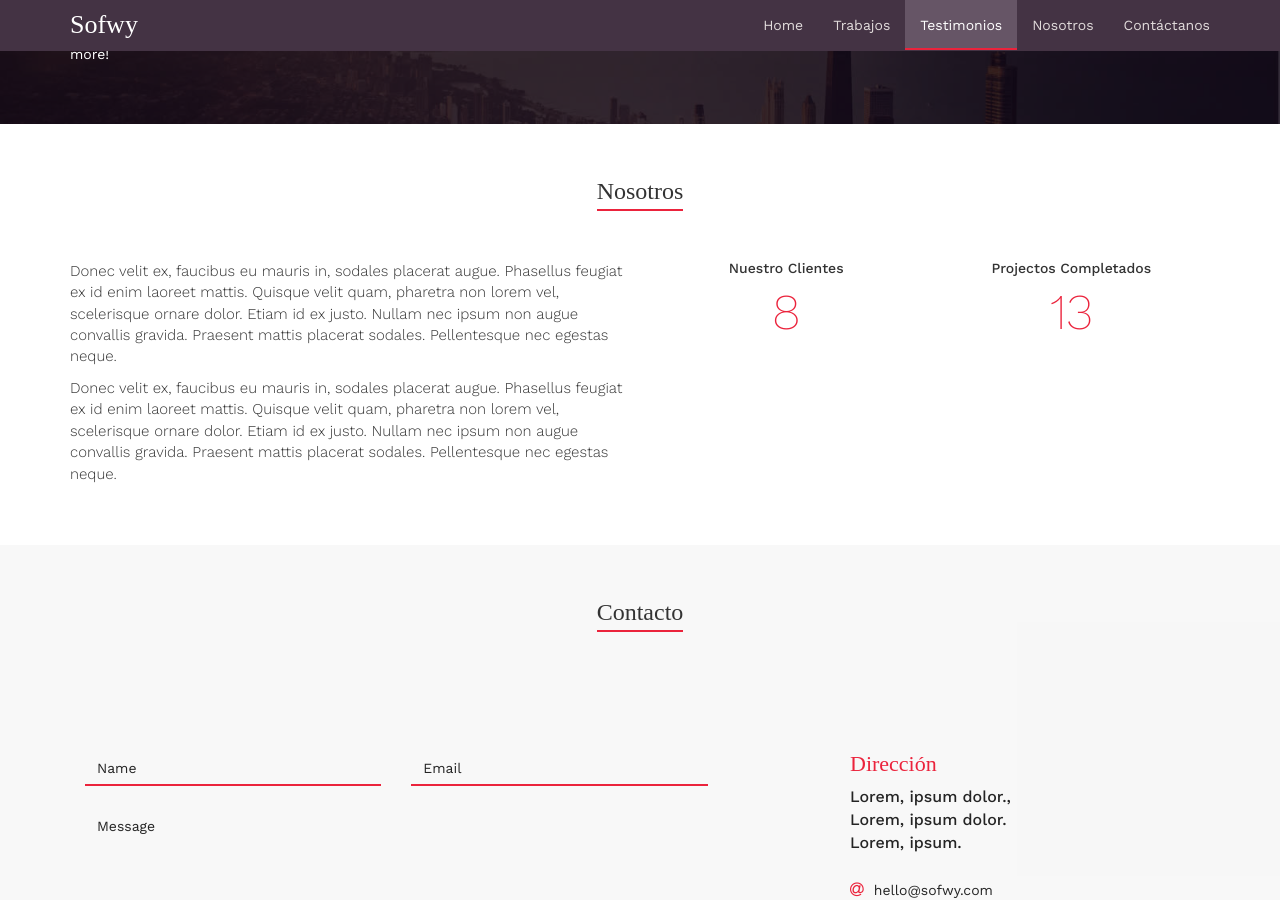
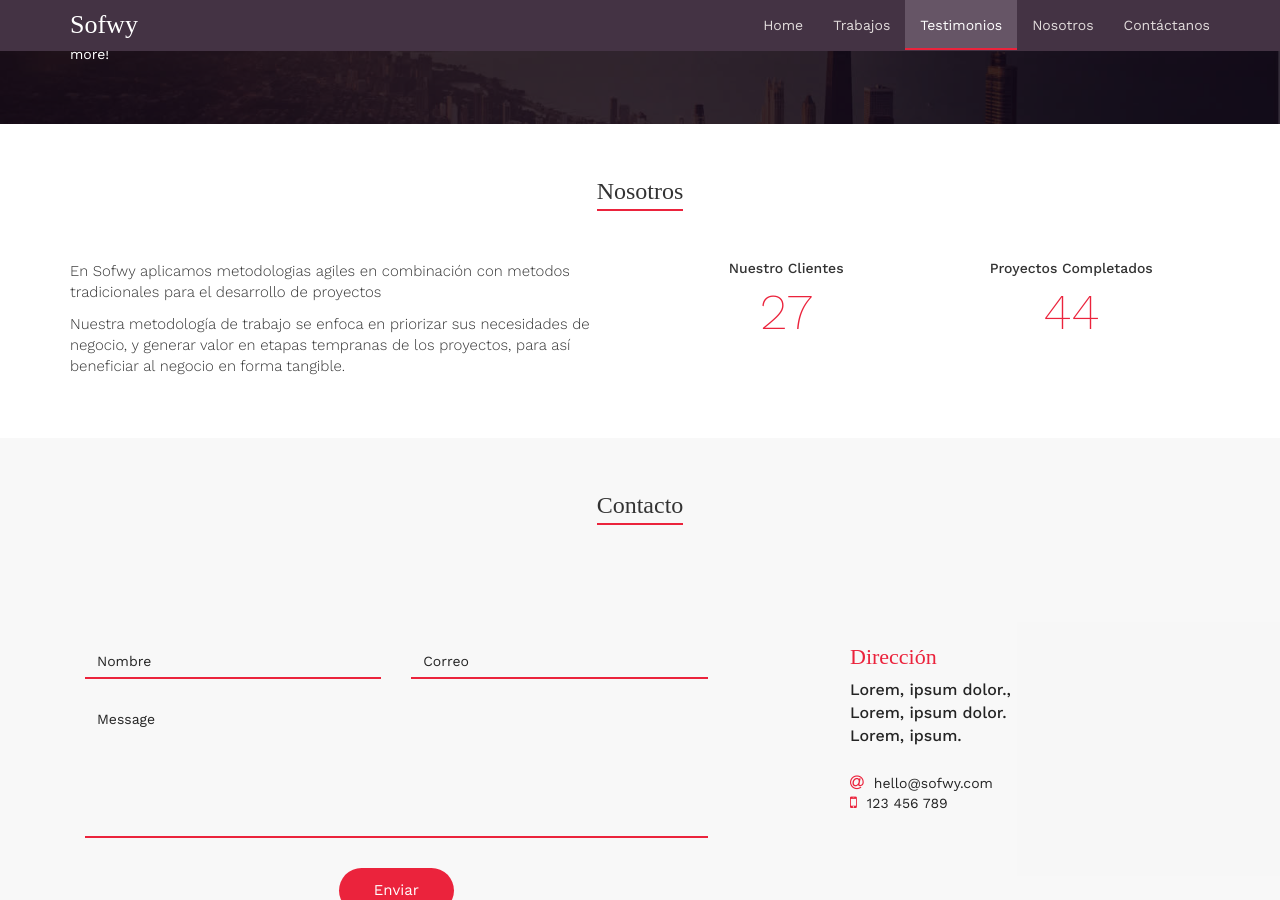
Before and after one commit to SHULK1033/sofwy-page, a Jekyll site: the page built from pages/index.md, in a window 1280 px wide and 900 px high, scrolled down 2427 px. Built offline with Jekyll 4.4.1, drawn with Linux system fonts in a browser that asks for light colours; some web fonts are replaced.

Commit message:
ajustes sobre nosotros y se agrega validacion de form

```diff
--- a/_includes/about.html
+++ b/_includes/about.html
@@ -6,28 +6,29 @@
             </div>
             <div class="col-md-6">
                 <div class="about-text">
-                    <p>Donec velit ex, faucibus eu mauris in, sodales placerat augue. Phasellus feugiat ex id enim
-                        laoreet mattis. Quisque velit quam, pharetra non lorem vel, scelerisque ornare dolor. Etiam id
-                        ex justo. Nullam nec ipsum non augue convallis gravida. Praesent mattis placerat sodales.
-                        Pellentesque nec egestas neque. </p>
-                    <p>Donec velit ex, faucibus eu mauris in, sodales placerat augue. Phasellus feugiat ex id enim
-                        laoreet mattis. Quisque velit quam, pharetra non lorem vel, scelerisque ornare dolor. Etiam id
-                        ex justo. Nullam nec ipsum non augue convallis gravida. Praesent mattis placerat sodales.
-                        Pellentesque nec egestas neque. </p>
+                    <p>
+                        En Sofwy aplicamos metodologias agiles en combinación con metodos tradicionales para el
+                        desarrollo de proyectos
+                    </p>
+
+                    <p>
+                        Nuestra metodología de trabajo se enfoca en priorizar sus necesidades de negocio, y generar
+                        valor en etapas tempranas de los proyectos, para así beneficiar al negocio en forma tangible.
+                    </p>
                 </div>
             </div>
             <div class="col-md-6">
                 <div class="col-md-6 col-sm-6 col-xs-6 block">
                     <div class="counter-item text-center">
                         <h5>Nuestro Clientes</h5>
-                        <div class="timer" data-from="0" data-to="55" data-speed="5000" data-refresh-interval="50">
+                        <div class="timer" data-from="0" data-to="55" data-speed="1500" data-refresh-interval="50">
                         </div>
                     </div>
                 </div>
                 <div class="col-md-6 col-sm-6 col-xs-6">
                     <div class="counter-item text-center">
-                        <h5>Projectos Completados</h5>
-                        <div class="timer" data-from="0" data-to="88" data-speed="5000" data-refresh-interval="50">
+                        <h5>Proyectos Completados</h5>
+                        <div class="timer" data-from="0" data-to="88" data-speed="1500" data-refresh-interval="50">
                         </div>
                     </div>
                 </div>
--- a/_includes/contact-form.html
+++ b/_includes/contact-form.html
@@ -8,18 +8,18 @@
             </div>
             <div class="col-md-7 col-sm-offset-0 col-sm-6 col-xs-offset-1 col-xs-10">
                 <div class="contact-form">
-                    <form role="form">
+                    <form role="form" novalidate id="contact-form">
                         <div class="col-md-6">
-                            <input type="text" class="form-control" id="name" placeholder="Name">
+                            <input type="text" class="form-control" id="name" name="name" placeholder="Nombre" required>
                         </div>
                         <div class="col-md-6">
-                            <input type="email" class="form-control" id="email" placeholder="Email">
+                            <input type="email" class="form-control" id="email" name="email" placeholder="Correo" required>
                         </div>
                         <div class="col-md-12">
-                            <textarea class="form-control" placeholder="Message" rows="6"></textarea>
+                            <textarea class="form-control" id="message" placeholder="Message" rows="6"></textarea>
                         </div>
                         <div class="col-md-12 text-center">
-                            <button type="submit" class="contact-button">Enviar</button>
+                            <button id="send" type="submit" class="contact-button">Enviar</button>
                         </div>
                     </form>
                 </div>
--- a/_includes/js.html
+++ b/_includes/js.html
@@ -70,3 +70,4 @@
         });
     })
 </script>
+<script type="text/javascript" src="/assets/js/form.js"></script>
```
Also changed, not shown: assets/js/form.js (added).
